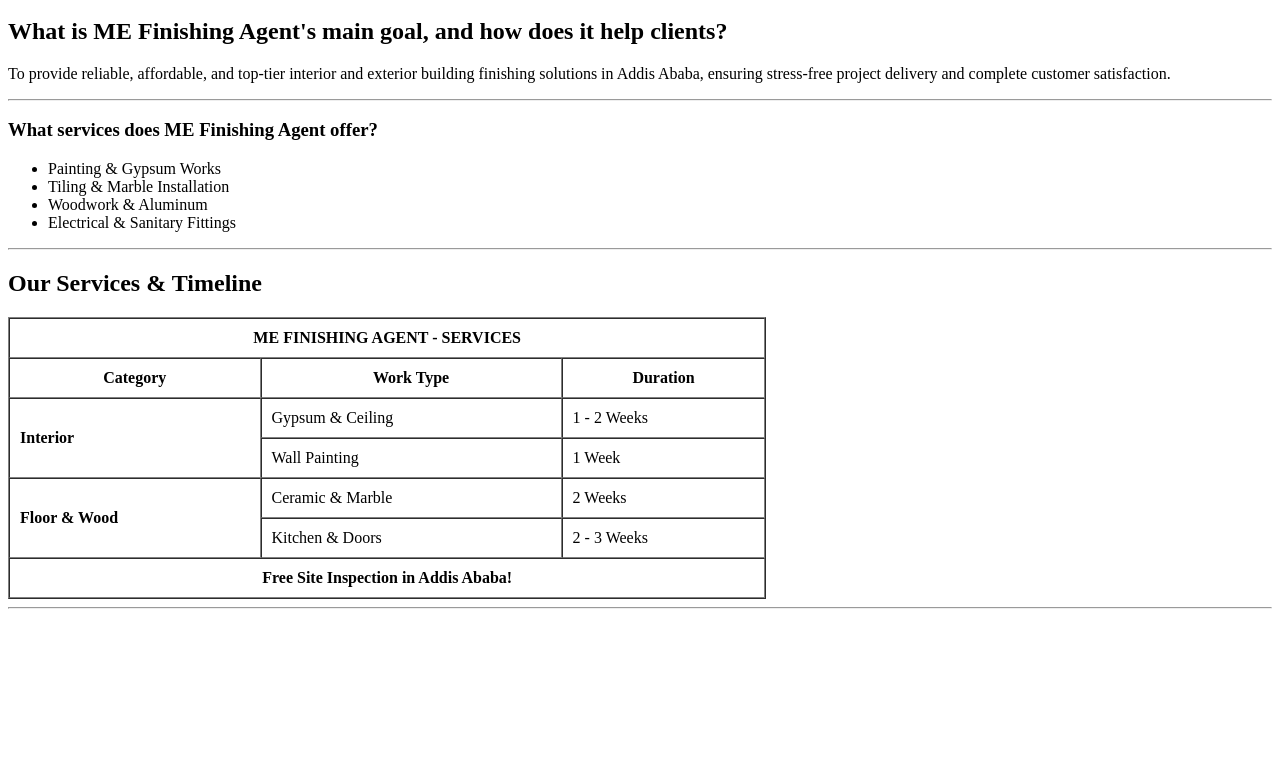
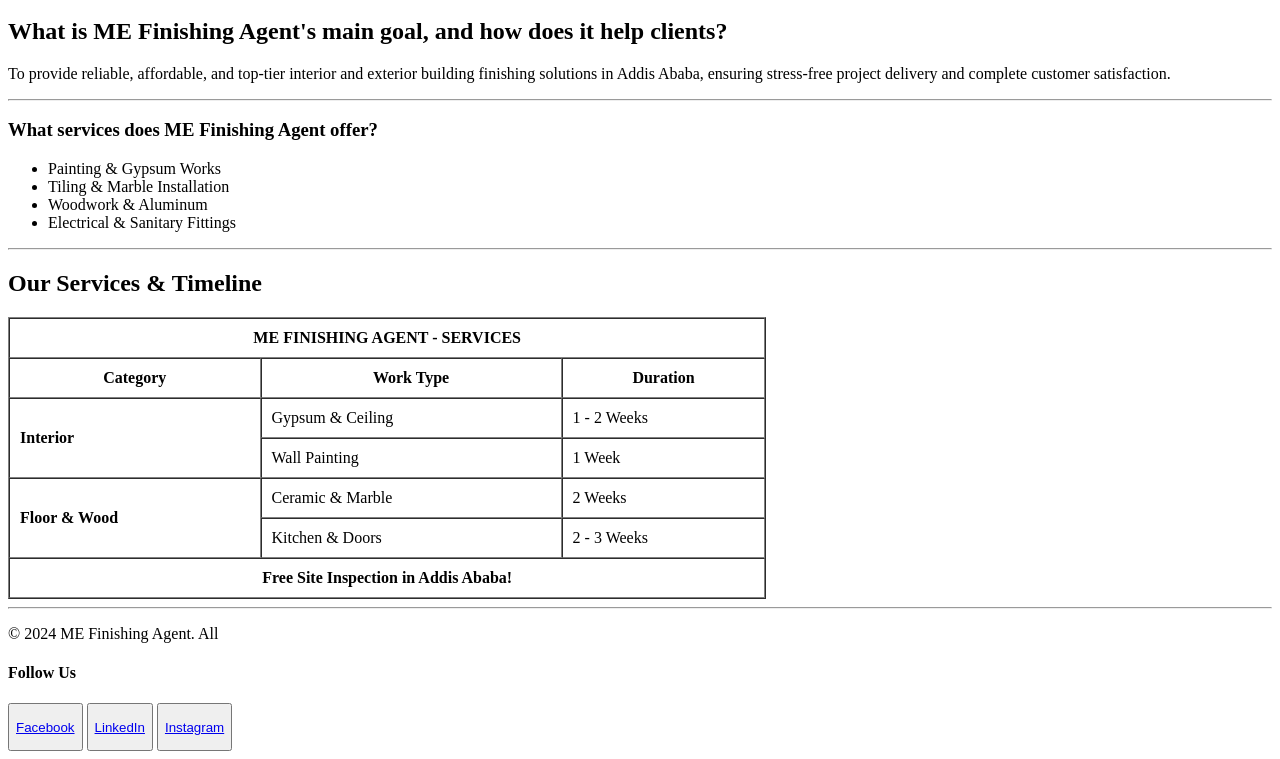
Before and after one commit to mahlet-mahi/webb, a plain HTML site: page home.html in a window 1280 px wide. Shown: the part 440-1199 px from the top of the page. Before the commit the page ends 1057 px from the top, so only its background shows below. Drawn offline with Linux system fonts and the light colour scheme.

Commit message:
Add social media links and add footer structure

```diff
--- a/home.html
+++ b/home.html
@@ -45,6 +45,8 @@
           </table>
 
         </header>
+
+
 
     <main>
 
@@ -114,11 +116,16 @@
     <hr>
 
 
+<footer>
+    <p>&copy; 2024 ME Finishing Agent. All  </p>
+     <section>
+    <h4>Follow Us</h4>
+   <button><p><a href="https://www.facebook.com">Facebook</a></p></button>
+  <button><p><a href="https://www.linkedin.com">LinkedIn</a></p></button>
+   <button><p><a href="https://www.instagram.com">Instagram</a></p></button>
+  </section>
 
-
-
-
-
+</footer>
 
 </body>
 </html>
```
